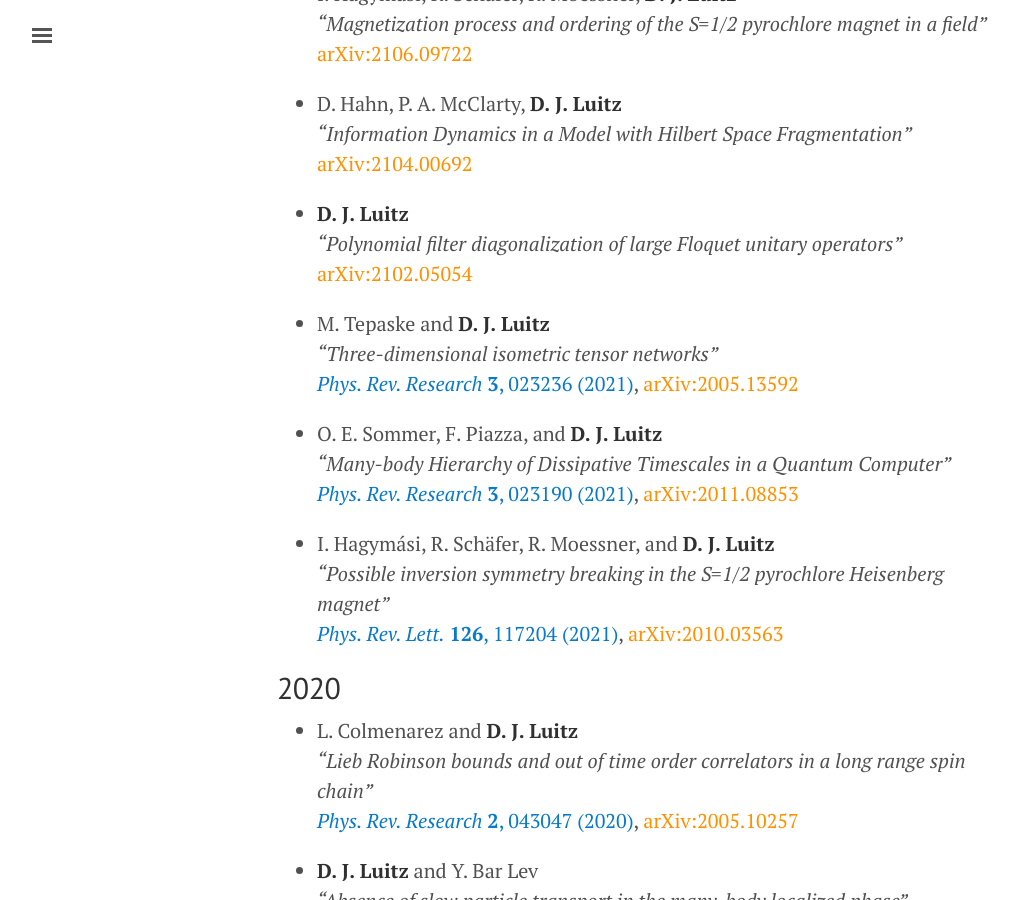
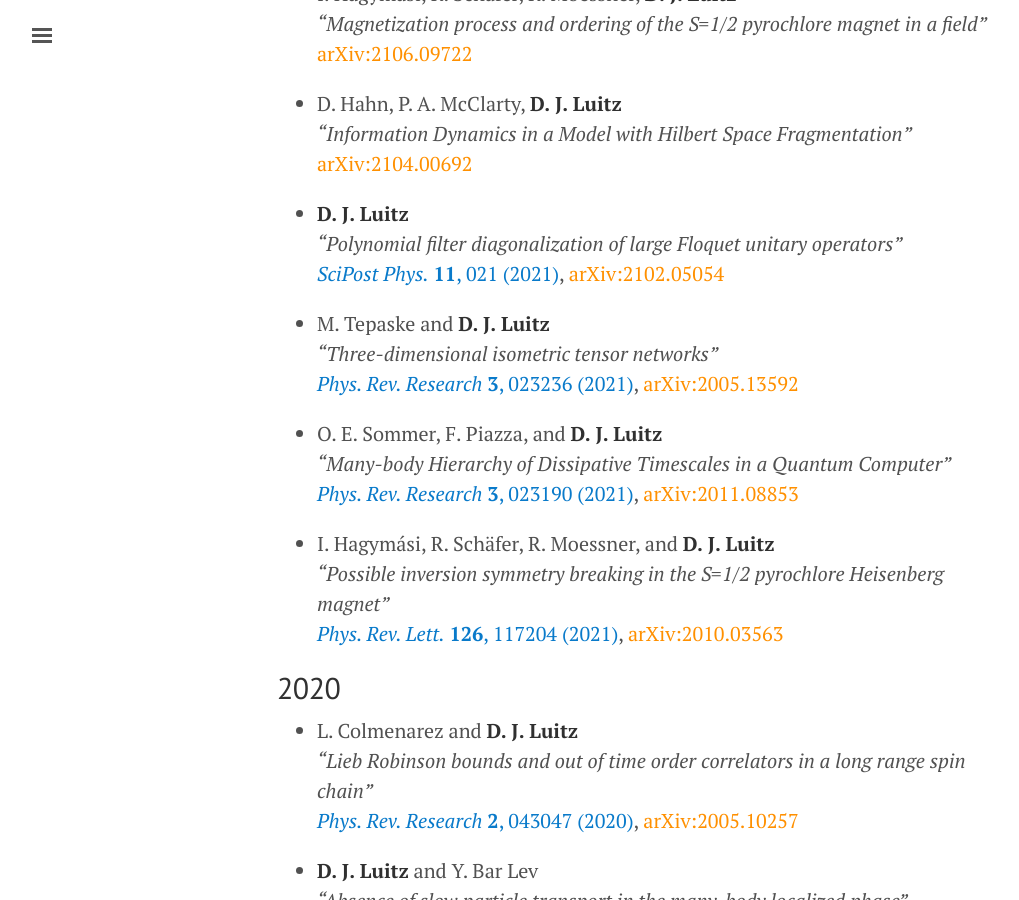
Before and after one commit to dluitz/dluitz.github.io, a Jekyll site: the page built from publications.md, in a window 1280 px wide and 900 px high, scrolled down 481 px. Shown: the whole window, without its empty margins (3-1022 px from the left). Built offline with Jekyll 4.4.1, drawn with Linux system fonts in a browser that asks for light colours.

Commit message:
[publist]

```diff
--- a/publications.md
+++ b/publications.md
@@ -25,7 +25,7 @@ My ORCID is [0000-0003-0099-5696](https://orcid.org/0000-0003-0099-5696).
 
 + **D. J. Luitz**
 *"Polynomial filter diagonalization of large Floquet unitary operators"*
-[arXiv:2102.05054](https://arxiv.org/abs/2102.05054){:class='arxiv'}
+[*SciPost Phys.* **11**, 021 (2021)](https://scipost.org/10.21468/SciPostPhys.11.2.021){:class='pub'}, [arXiv:2102.05054](https://arxiv.org/abs/2102.05054){:class='arxiv'}
 
 + M. Tepaske and **D. J. Luitz**
 *"Three-dimensional isometric tensor networks"*
```
